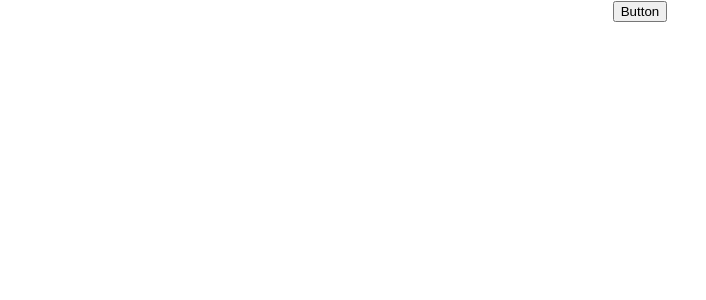
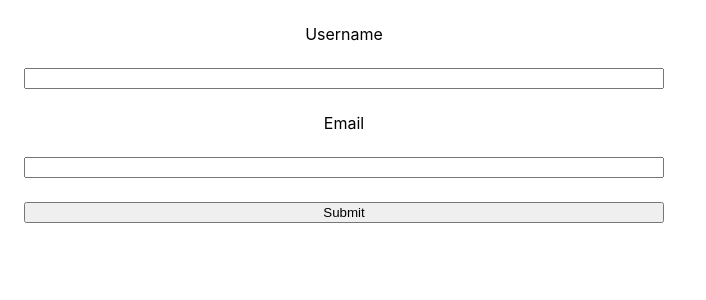
Before and after one commit to TanvirHasanAnik/react-form, a React (Create React App) app: page / in a window 1280 px wide. Shown: the top 300 px of the page, without its empty margins (0-706 px from the left). Built offline with nearby package versions, Linux system fonts and the light colour scheme.

Commit message:
live error shown below input fields

```diff
--- a/package.json
+++ b/package.json
@@ -3,6 +3,7 @@
   "version": "0.1.0",
   "private": true,
   "dependencies": {
+    "@hookform/resolvers": "^5.0.1",
     "@testing-library/dom": "^10.4.0",
     "@testing-library/jest-dom": "^6.6.3",
     "@testing-library/react": "^16.3.0",
@@ -13,6 +14,7 @@
     "@types/react-dom": "^19.1.3",
     "react": "^19.1.0",
     "react-dom": "^19.1.0",
+    "react-hook-form": "^7.56.3",
     "react-scripts": "5.0.1",
     "typescript": "^4.9.5",
     "web-vitals": "^2.1.4",
@@ -41,5 +43,8 @@
       "last 1 firefox version",
       "last 1 safari version"
     ]
+  },
+  "devDependencies": {
+    "@hookform/devtools": "^4.4.0"
   }
 }
--- a/src/App.css
+++ b/src/App.css
@@ -35,3 +35,11 @@
     transform: rotate(360deg);
   }
 }
+
+form{
+  display: flex;
+  flex-direction: column;
+  width: 50%;
+  padding: 24px;
+  gap: 24px;
+}
--- a/src/App.tsx
+++ b/src/App.tsx
@@ -1,20 +1,56 @@
 import './App.css';
-import {z} from 'zod';
+import {z} from 'zod'
+import {useForm} from 'react-hook-form'
+import {DevTool} from "@hookform/devtools"
+import {zodResolver} from '@hookform/resolvers/zod';
+
+const formSchema = z.object({
+  username: z.string().nonempty("Username is required").min(3,"Username must be atleast 3 characters long").max(15, "username can't be more than 15 characters"),
+  email: z.string().nonempty("Email is required").email("invalid email")
+})
+
+type formValues = z.infer<typeof formSchema>;
 
 function App() {
-  function handleButtonClick(){
-    const UserSchema = z.object({
-      username: z.string(),
-    })
-    const user = {username: "aa"}
-    console.log(UserSchema.parse(user))
+  const form = useForm<formValues>({resolver: zodResolver(formSchema)});
+  const {register, control, handleSubmit, formState: { errors }} = form;
+
+  const onSubmit = function (data: formValues){
+    console.log("form submitted",data);
+    try{
+      console.log(formSchema.parse(data))
+    }catch (error){
+      if(error instanceof z.ZodError){
+        console.log(error)
+        const zodError = error.errors
+        console.log(zodError)
+        zodError.forEach(
+          (error) => {
+            console.log(error.message)
+          }
+        )
+      }
+      else console.log(error)
+    }
   }
+   console.log('rendered')
   return (
     <div className="App">
       <header className="App-header">
       </header>
       <main>
-        <button onClick={handleButtonClick}>Button</button>
+        <form onSubmit={handleSubmit(onSubmit)}>
+          <label htmlFor="username">Username</label>
+          <input type="text" id="username" {...register("username")}/>
+          {errors.username && <p style={{ color: 'red' }}>{errors.username.message}</p>}
+
+          <label htmlFor="email">Email</label>
+          <input type="email" id="email" {...register("email")}/>
+          {errors.email && <p style={{ color: 'red' }}>{errors.email.message}</p>}
+
+          <button type='submit'>Submit</button>
+        </form>
+        <DevTool control={control}/>
       </main>
     </div>
   );
```
Also changed, not shown: 1 other file (tests, documents, lock files or other folders).
